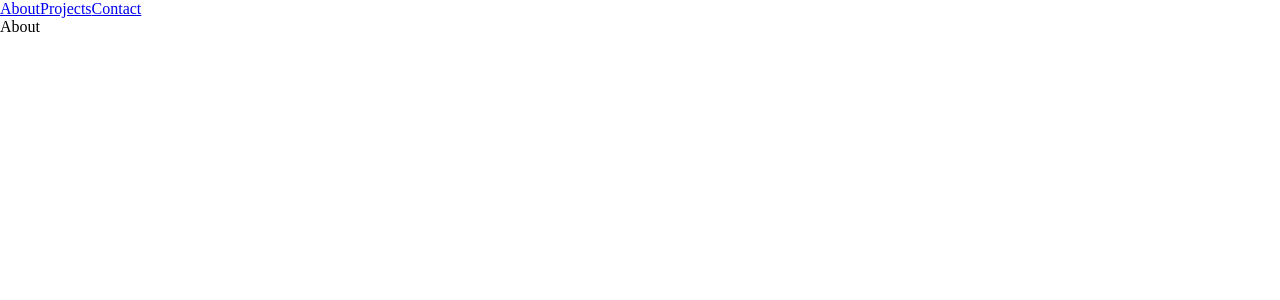
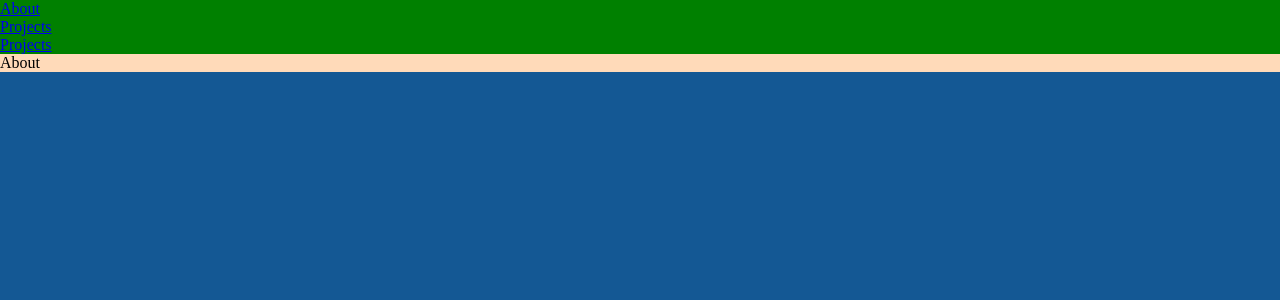
Before and after one commit to lorenzoaniel/portfolio-v2, a React (Create React App) app: page / in a window 1280 px wide. Shown: the top 300 px of the page. Built offline with nearby package versions, Linux system fonts and the light colour scheme.

Commit message:
Finished Wrapping Components
Finished Wrapping Components with stylable and animatable Comps, will now proceed to style and animate.

```diff
--- a/src/Components/Layout/Layout.tsx
+++ b/src/Components/Layout/Layout.tsx
@@ -1,17 +1,27 @@
-import { Outlet, Link } from "react-router-dom";
+import { Outlet } from "react-router-dom";
+import styled from "styled-components";
+import { motion } from "framer-motion";
+import Navbar from "../Navbar/Navbar";
+import OutletSectionContainer from "../OutletSectionContainer/OutletSectionContainer";
 
-const Layout = () => {
+const LayoutDiv = styled(motion.div)`
+	background-color: #145894; //for development
+	//STATIC
+	height: inherit;
+	width: inherit;
+`;
+
+interface Props {
+	children?: JSX.Element;
+}
+
+export default function Layout(props: Props) {
 	return (
-		<>
-			<nav>
-				<Link to="/">About</Link>
-				<Link to="/projects">Projects</Link>
-				<Link to="/contact">Contact</Link>
-			</nav>
-
-			<Outlet />
-		</>
+		<LayoutDiv>
+			<Navbar />
+			<OutletSectionContainer>
+				<Outlet />
+			</OutletSectionContainer>
+		</LayoutDiv>
 	);
-};
-
-export default Layout;
+}
```
